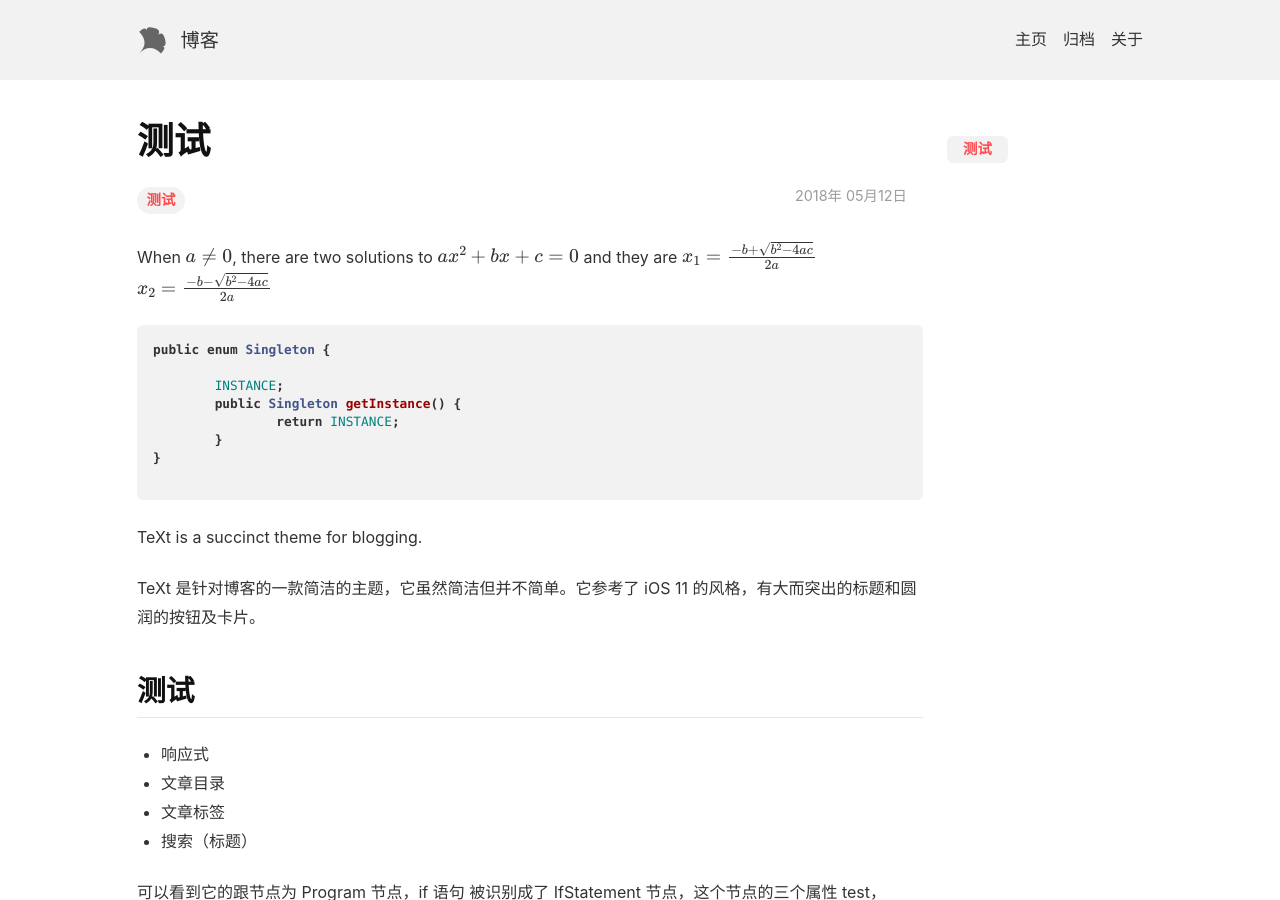
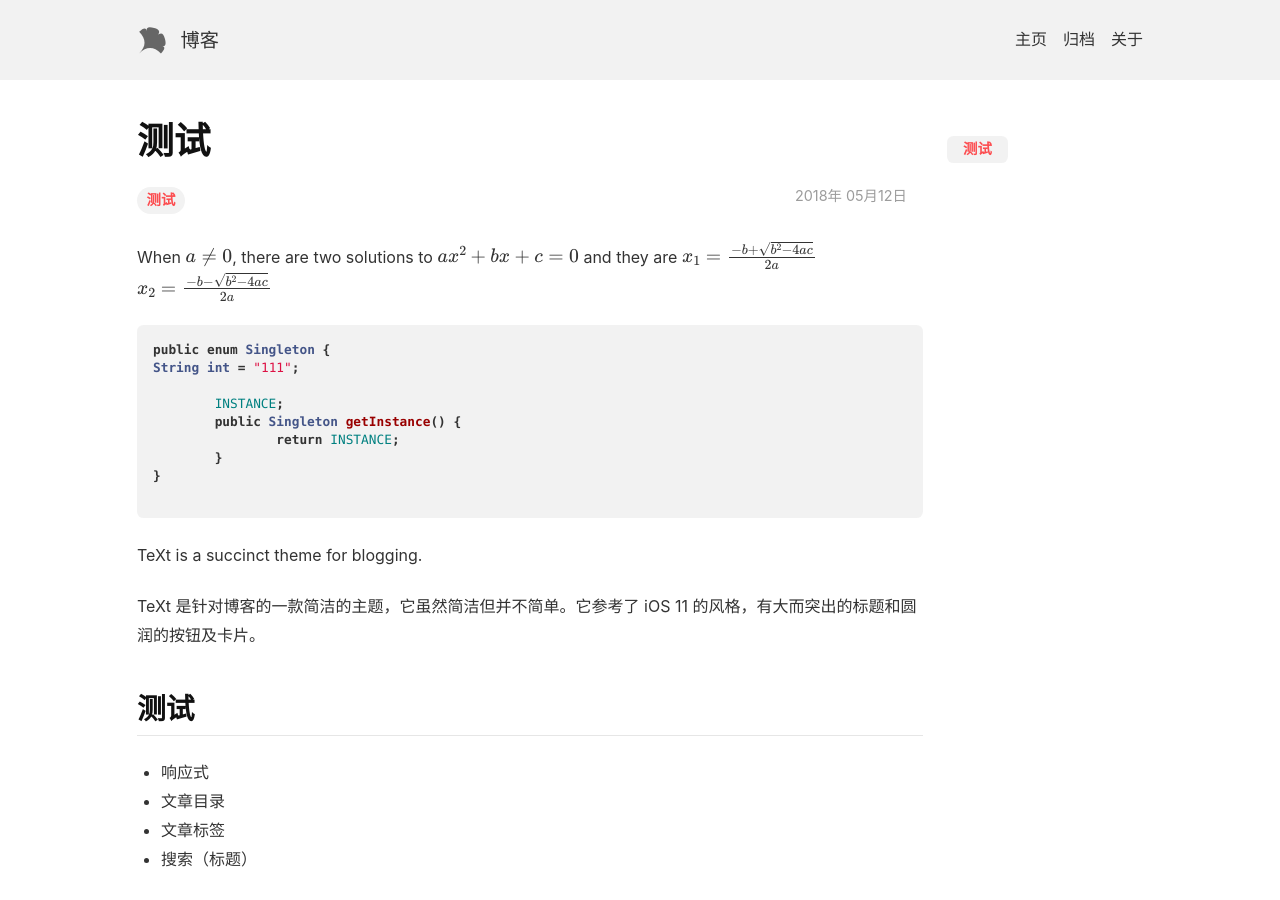
Before and after one commit to Jesuslittlebug/jesuslittlebug.github.io, a Jekyll site: the page built from _posts/2018-05-12-测试.md, in a window 1280 px wide and 900 px high. Built offline with Jekyll 4.4.1, drawn with Linux system fonts in a browser that asks for light colours; nearby versions of some CDN libraries; formulas are drawn with MathJax 3.

Commit message:
测试代码

````diff
--- a/_posts/2018-05-12-测试.md
+++ b/_posts/2018-05-12-测试.md
@@ -11,8 +11,10 @@ $$x_1 = {-b + \sqrt{b^2-4ac} \over 2a}$$
 $$x_2 = {-b - \sqrt{b^2-4ac} \over 2a} \notag$$
 
 
+
 ```java
 public enum Singleton {
+String int = "111";
 
 	INSTANCE;
 	public Singleton getInstance() {
````
